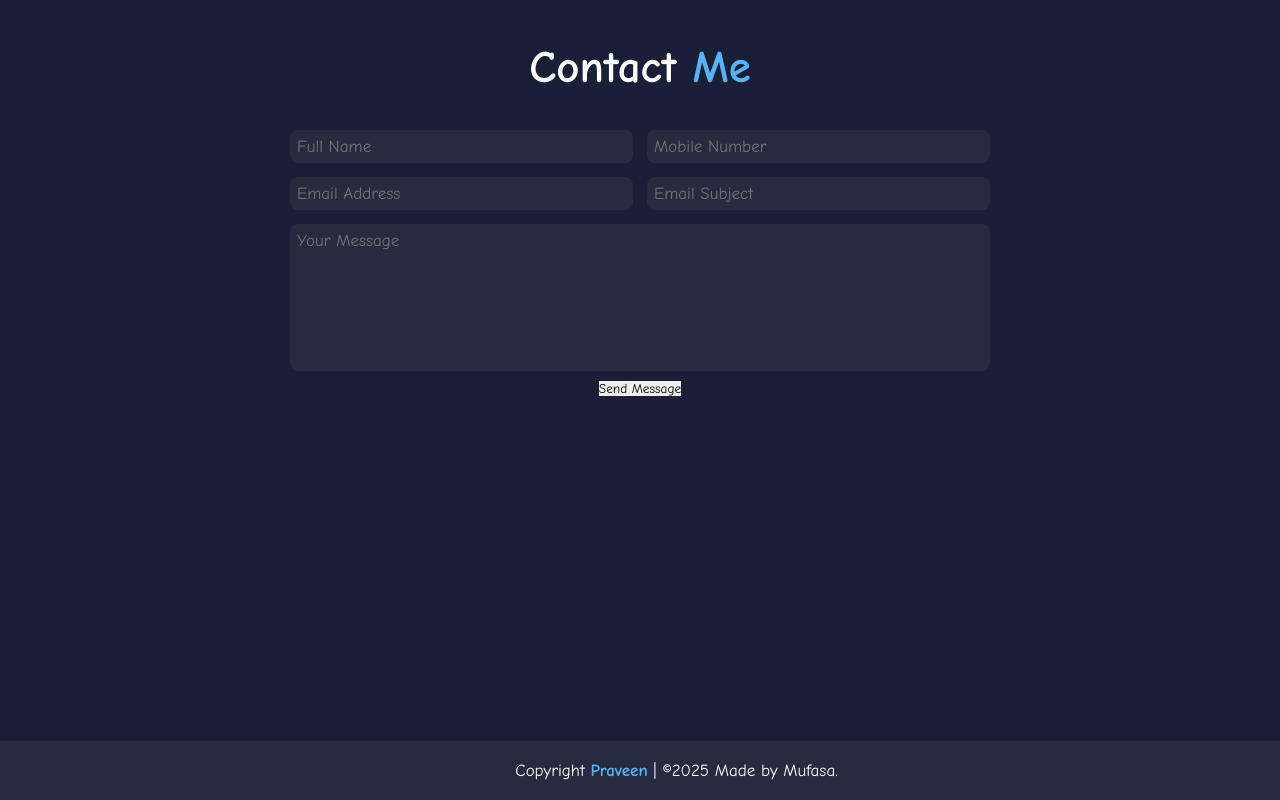
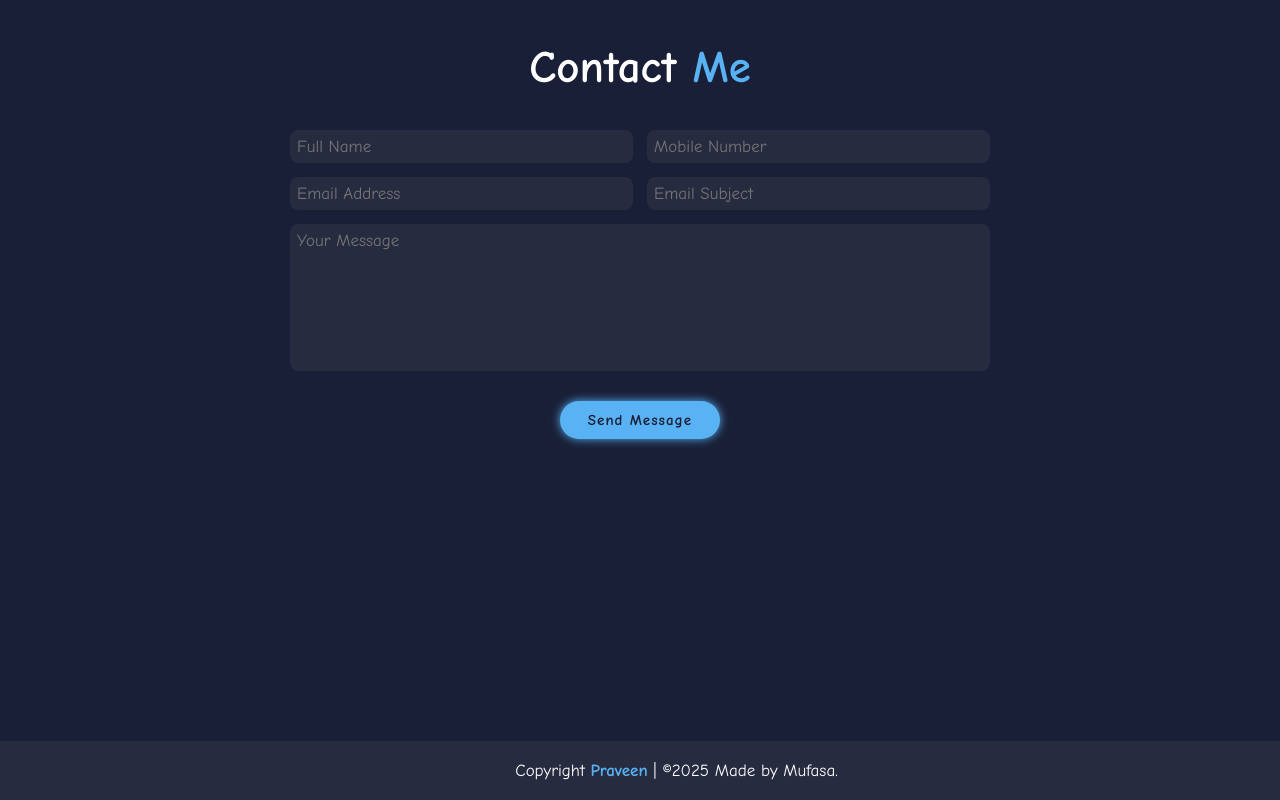
Before and after one commit to vpk2004/Praveen_Portfolio, a plain HTML site: page index.html in a window 1280 px wide. Shown: the part 3259-4059 px from the top of the page. Drawn offline with Linux system fonts and the light colour scheme.

Commit message:
Update index.html

```diff
--- a/index.html
+++ b/index.html
@@ -153,7 +153,7 @@
         </div>
 
         <textarea name="" cols="20" rows="7" placeholder="Your Message" id=""></textarea>
-        <input type="submit" value="Send Message"  cass="btn" name="" id="#">
+        <input type="submit" value="Send Message" onclick="window.alert('Thanks for visted my website')" class="btn" name="" id="#">
     </form>
   </section>
 
```
